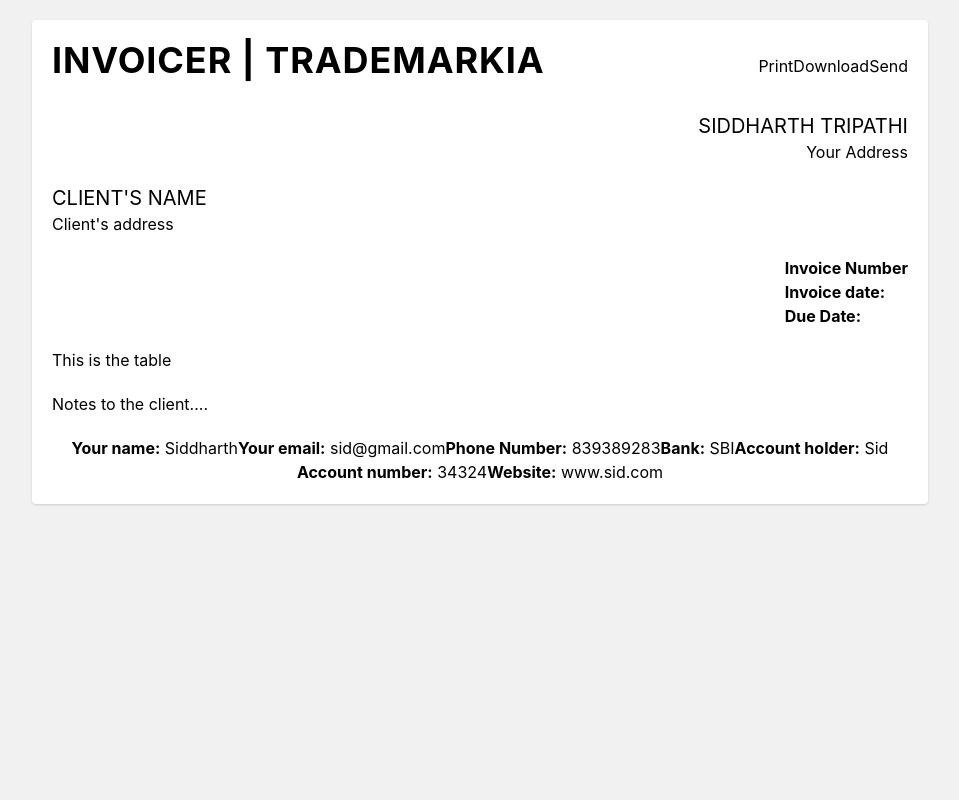
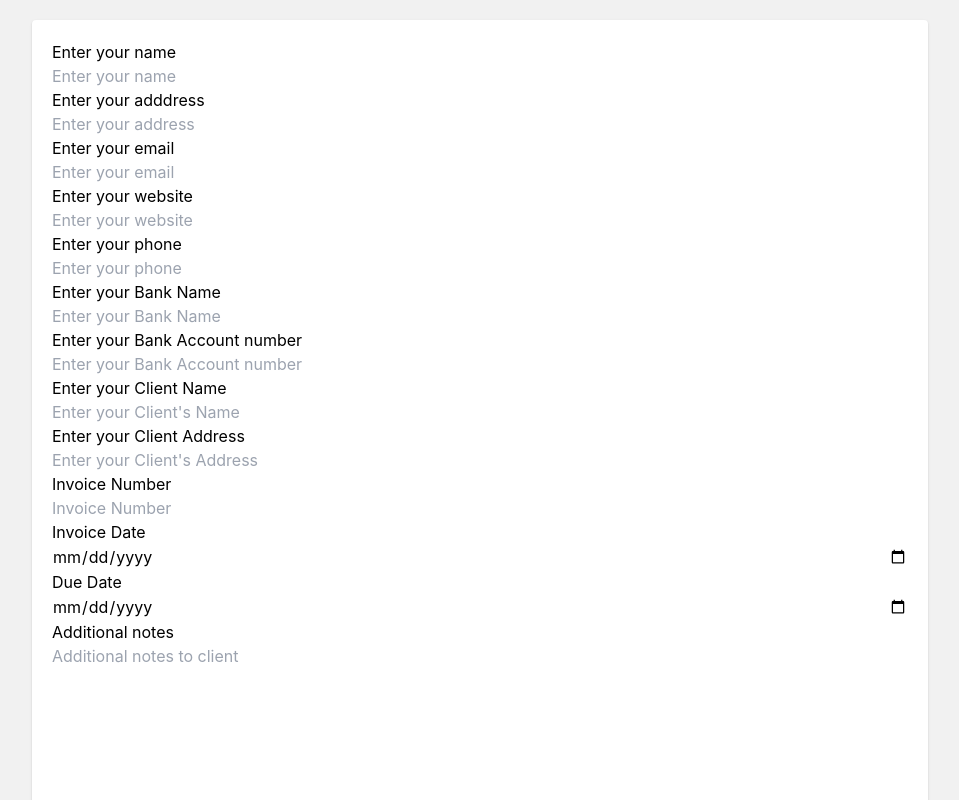
Before and after one commit to siddharth0600/invoicer-Trademarkia, a React (Create React App) app: page / in a window 1280 px wide. Shown: the top 800 px of the page, without its empty margins (160-1119 px from the left). Built offline with nearby package versions, Linux system fonts and the light colour scheme.

Commit message:
Form for generating invoice complete with formating

```diff
--- a/src/App.js
+++ b/src/App.js
@@ -1,3 +1,5 @@
+import { useState } from "react";
+
 import ClientDetails from "./components/ClientDetails";
 import Dates from "./components/Dates";
 import Footer from "./components/Footer";
@@ -7,20 +9,217 @@ import Notes from "./components/Notes";
 import Table from "./components/Table";
 
 function App() {
+  const [showInvoice, setShowInvoice] = useState(false);
+
+  const [name, setName] = useState("");
+  const [address, setAddress] = useState("");
+  const [email, setEmail] = useState("");
+  const [phone, setPhone] = useState("");
+  const [bankName, setBankName] = useState("");
+  const [bankAccount, setBankAccount] = useState("");
+  const [website, setWebsite] = useState("");
+  const [clientName, setClientName] = useState("");
+  const [clientAddress, setClientAddress] = useState("");
+  const [invoiceNumber, setInvoiceNumber] = useState("");
+  const [invoiceDate, setInvoiceDate] = useState("");
+  const [dueDate, setDueDate] = useState("");
+  const [notes, setNotes] = useState("");
+
   const handlePrint = () => {
     window.print();
   };
   return (
     <>
-      <main className="m-5 p-5 xl:max-w-4xl xl:mx-auto lg:max-w-xl lg:mx-auto bg-white rounded shadow">
-        <Header handlePrint={handlePrint} />
-        <MainDetails />
+      <main className="m-5 p-5 md:max-w-xl md:mx-auto lg:max-w-2xl xl:max-w-4xl bg-white rounded shadow">
+        {showInvoice ? (
+          <div>
+            <Header handlePrint={handlePrint} />
+            <MainDetails name={name} address={address} />
 
-        <ClientDetails />
-        <Dates />
-        <Table />
-        <Notes />
-        <Footer />
+            <ClientDetails
+              clientName={clientName}
+              clientAddress={clientAddress}
+            />
+            <Dates
+              invoiceNumber={invoiceNumber}
+              invoiceDate={invoiceDate}
+              dueDate={dueDate}
+            />
+            <Table />
+            <Notes notes={notes} />
+            <Footer
+              name={name}
+              address={address}
+              website={website}
+              email={email}
+              phone={phone}
+              bankAccount={bankAccount}
+              bankName={bankName}
+            />
+            <button
+              onClick={() => setShowInvoice(false)}
+              className="mt-5 bg-blue-500 text-white font-bold py-2 px-8 rounded shadow border-2 border-blue-500 hover:bg-transparent hover:text-blue-500 transition-all duration-300"
+            >
+              Edit Information
+            </button>
+          </div>
+        ) : (
+          <>
+            <div className="flex flex-col justify-center">
+              <label htmlFor="name">Enter your name</label>
+              <input
+                type="text"
+                name="text"
+                id="name"
+                placeholder="Enter your name"
+                autoComplete="off"
+                value={name}
+                onChange={(e) => setName(e.target.value)}
+              />
+
+              <label htmlFor="address">Enter your adddress</label>
+              <input
+                type="text"
+                name="address"
+                id="address"
+                placeholder="Enter your address"
+                autoComplete="off"
+                value={address}
+                onChange={(e) => setAddress(e.target.value)}
+              />
+
+              <label htmlFor="email">Enter your email</label>
+              <input
+                type="email"
+                name="email"
+                id="email"
+                placeholder="Enter your email"
+                autoComplete="off"
+                value={email}
+                onChange={(e) => setEmail(e.target.value)}
+              />
+
+              <label htmlFor="website">Enter your website</label>
+              <input
+                type="url"
+                name="website"
+                id="website"
+                placeholder="Enter your website"
+                autoComplete="off"
+                value={website}
+                onChange={(e) => setWebsite(e.target.value)}
+              />
+
+              <label htmlFor="phone">Enter your phone</label>
+              <input
+                type="text"
+                name="phone"
+                id="phone"
+                placeholder="Enter your phone"
+                autoComplete="off"
+                value={phone}
+                onChange={(e) => setPhone(e.target.value)}
+              />
+
+              <label htmlFor="bankName">Enter your Bank Name</label>
+              <input
+                type="text"
+                name="bankName"
+                id="bankName"
+                placeholder="Enter your Bank Name"
+                autoComplete="off"
+                value={bankName}
+                onChange={(e) => setBankName(e.target.value)}
+              />
+
+              <label htmlFor="bankAccount">
+                Enter your Bank Account number
+              </label>
+              <input
+                type="text"
+                name="bankAccount"
+                id="bankAccount"
+                placeholder="Enter your Bank Account number"
+                autoComplete="off"
+                value={bankAccount}
+                onChange={(e) => setBankAccount(e.target.value)}
+              />
+
+              <label htmlFor="clientName">Enter your Client Name</label>
+              <input
+                type="text"
+                name="clientName"
+                id="clientName"
+                placeholder="Enter your Client's Name"
+                autoComplete="off"
+                value={clientName}
+                onChange={(e) => setClientName(e.target.value)}
+              />
+
+              <label htmlFor="clientAddress">Enter your Client Address</label>
+              <input
+                type="text"
+                name="clientAddress"
+                id="clientAddress"
+                placeholder="Enter your Client's Address"
+                autoComplete="off"
+                value={clientAddress}
+                onChange={(e) => setClientAddress(e.target.value)}
+              />
+
+              <label htmlFor="invoiceNumber">Invoice Number</label>
+              <input
+                type="text"
+                name="invoiceNumber"
+                id="invoiceNumber"
+                placeholder="Invoice Number"
+                autoComplete="off"
+                value={invoiceNumber}
+                onChange={(e) => setInvoiceNumber(e.target.value)}
+              />
+
+              <label htmlFor="invoiceDate">Invoice Date</label>
+              <input
+                type="date"
+                name="invoiceDate"
+                id="invoiceDate"
+                placeholder="Invoice Date"
+                autoComplete="off"
+                value={invoiceDate}
+                onChange={(e) => setInvoiceDate(e.target.value)}
+              />
+
+              <label htmlFor="dueDate">Due Date</label>
+              <input
+                type="date"
+                name="dueDate"
+                id="dueDate"
+                placeholder="Invoice Date"
+                autoComplete="off"
+                value={dueDate}
+                onChange={(e) => setDueDate(e.target.value)}
+              />
+
+              <label htmlFor="notes">Additional notes</label>
+              <textarea
+                name="notes"
+                id="notes"
+                cols="30"
+                rows="10"
+                placeholder="Additional notes to client"
+                value={notes}
+                onChange={(e) => setNotes(e.target.value)}
+              ></textarea>
+
+              <button
+                onClick={() => setShowInvoice(true)}
+                className="bg-blue-500 text-white font-bold py-2 px-8 rounded shadow border-2 border-blue-500 hover:bg-transparent hover:text-blue-500 transition-all duration-300"
+              >
+                Preview Invoice
+              </button>
+            </div>
+          </>
+        )}
       </main>
     </>
   );
--- a/src/components/ClientDetails.js
+++ b/src/components/ClientDetails.js
@@ -1,12 +1,12 @@
 import React from "react";
 
-export default function ClientDetails() {
+export default function ClientDetails({ clientName, clientAddress }) {
   return (
     <>
       {/* Client details */}
       <section className="mt-5">
-        <h2 className="text-xl uppercase">Client's name</h2>
-        <p>Client's address</p>
+        <h2 className="text-xl uppercase">{clientName}</h2>
+        <p>{clientAddress}</p>
       </section>
       {/* End of client details */}
     </>
--- a/src/components/Dates.js
+++ b/src/components/Dates.js
@@ -1,19 +1,22 @@
 import React from "react";
 
-export default function Dates() {
+export default function Dates({ invoiceNumber, invoiceDate, dueDate }) {
   return (
     <>
       {/* Dates */}
       <article className="my-5 flex flex items-end justify-end">
         <ul>
-          <li>
+          <li className="p-1">
             <span className="font-bold">Invoice Number</span>
+            {invoiceNumber}
           </li>
-          <li>
+          <li className="p-1 bg-gray-100">
             <span className="font-bold">Invoice date:</span>
+            {invoiceDate}
           </li>
-          <li>
+          <li className="p-1">
             <span className="font-bold">Due Date:</span>
+            {dueDate}
           </li>
         </ul>
       </article>
--- a/src/components/Footer.js
+++ b/src/components/Footer.js
@@ -1,31 +1,41 @@
 import React from "react";
 
-export default function Footer() {
+export default function Footer({
+  name,
+  email,
+  website,
+  phone,
+  bankAccount,
+  bankName,
+}) {
   return (
     <>
       {/* Footer */}
-      <footer>
+      <footer className="footer border-t-2 border-gray-300 pt-5">
         <ul className="flex flex-wrap items-center justify-center">
           <li>
-            <span className="font-bold">Your name:</span> Siddharth
+            <span className="font-bold">Your name:</span> {name}
           </li>
           <li>
-            <span className="font-bold">Your email:</span> sid@gmail.com
+            <span className="font-bold">Your email:</span> {email}
           </li>
           <li>
-            <span className="font-bold">Phone Number:</span> 839389283
+            <span className="font-bold">Phone Number:</span> {phone}
           </li>
           <li>
-            <span className="font-bold">Bank:</span> SBI
+            <span className="font-bold">Bank:</span> {bankName}
           </li>
           <li>
-            <span className="font-bold">Account holder:</span> Sid
+            <span className="font-bold">Account holder:</span> {name}
           </li>
           <li>
-            <span className="font-bold">Account number:</span> 34324
+            <span className="font-bold">Account number:</span> {bankAccount}
           </li>
           <li>
-            <span className="font-bold">Website:</span> www.sid.com
+            <span className="font-bold">Website:</span>
+            <a href={website} target="_blank" rel="noopener noreferrer">
+              {website}
+            </a>
           </li>
         </ul>
       </footer>
--- a/src/components/Header.js
+++ b/src/components/Header.js
@@ -14,15 +14,22 @@ export default function Header({ handlePrint }) {
         <div>
           <ul className="flex items-center justify-between flex-wrap">
             <li>
-              <button onClick={handlePrint} className="btn btn-print">
+              <button
+                onClick={handlePrint}
+                className="bg-gray-500 text-white font-bold py-2 px-8 rounded shadow border-2 border-gray-500 hover:bg-transparent hover:text-gray-500 transition-all duration-300"
+              >
                 Print
               </button>
             </li>
-            <li>
-              <button className="btn btn-download">Download</button>
+            <li className="mx-2">
+              <button className="bg-blue-500 text-white font-bold py-2 px-8 rounded shadow border-2 border-blue-500 hover:bg-transparent hover:text-blue-500 transition-all duration-300">
+                Download
+              </button>
             </li>
             <li>
-              <button className="btn btn-send">Send</button>
+              <button className="bg-green-500 text-white font-bold py-2 px-8 rounded shadow border-2 border-green-500 hover:bg-transparent hover:text-green-500 transition-all duration-300">
+                Send
+              </button>
             </li>
           </ul>
         </div>
--- a/src/components/MainDetails.js
+++ b/src/components/MainDetails.js
@@ -1,6 +1,6 @@
 import React from "react";
 
-export default function MainDetails() {
+export default function MainDetails({ name, address }) {
   return (
     <>
       {/* your details */}
@@ -12,8 +12,8 @@ export default function MainDetails() {
             placeholder="Enter Your name"
             required
           /> */}
-        <h2 className="text-xl uppercase">Siddharth Tripathi</h2>
-        <p>Your Address </p>
+        <h2 className="font-bold text-xl uppercase md:text-4xl">{name}</h2>
+        <p>{address} </p>
       </section>
       {/* end of your details */}
     </>
--- a/src/components/Notes.js
+++ b/src/components/Notes.js
@@ -1,12 +1,12 @@
 import React from "react";
 
-export default function Notes() {
+export default function Notes({ notes }) {
   return (
     <>
       {/* notes */}
       <section className="mb-5">
         {/* Textarea */}
-        <p>Notes to the client....</p>
+        <p className="lg:w-1/2 text-justify">{notes}</p>
       </section>
       {/* end of notes */}
     </>
```
Also changed, not shown: src/index.css (+5 -4 lines).
